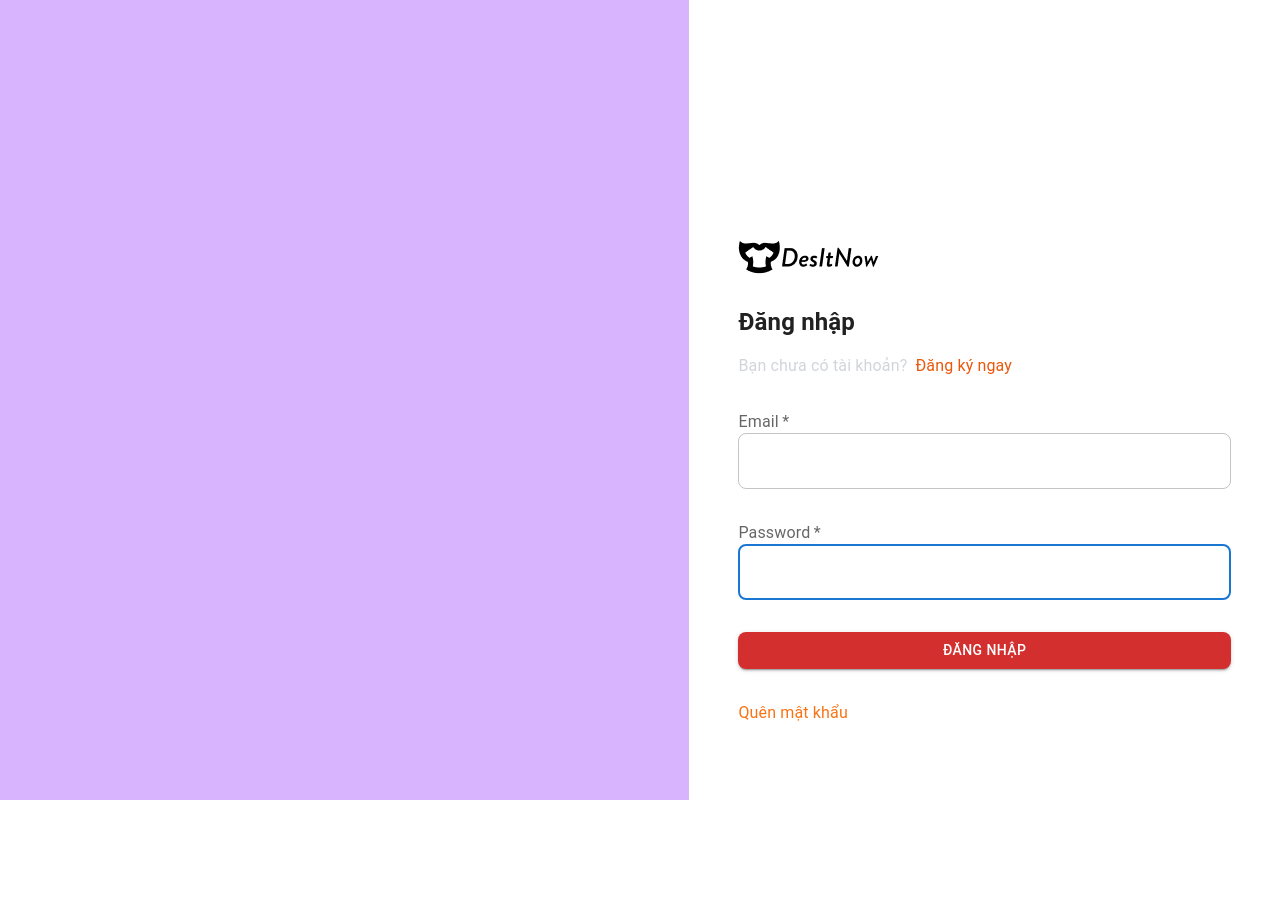
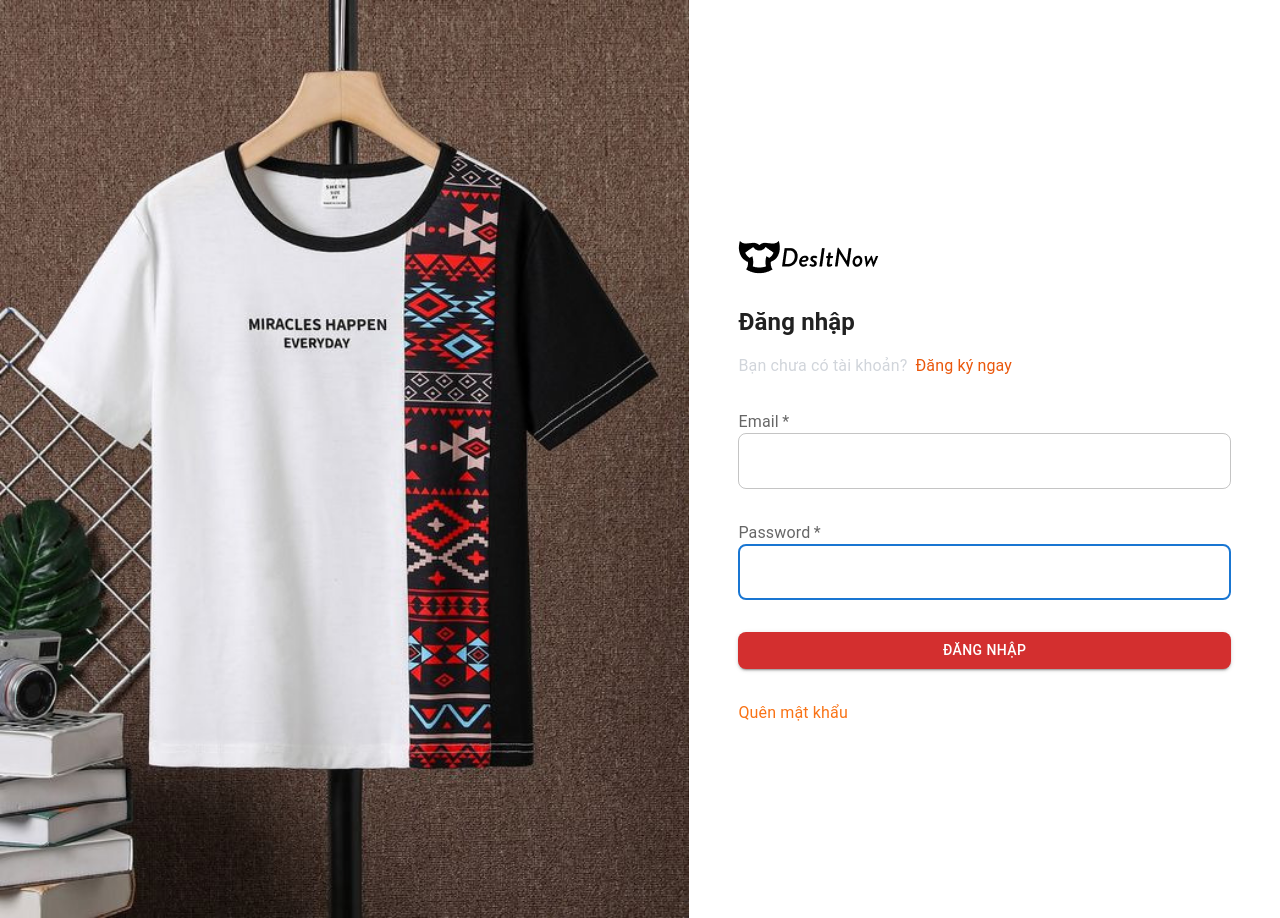
Before and after one commit to nguyendangbanghn93/des-it-now-web, a React (Vite) app: page /auth in a window 1280 px wide. Before the commit the page ends 800 px from the top, so only its background shows below. Built offline with nearby package versions, Linux system fonts and the light colour scheme; no server answers; what vietnam-qr-pay would draw is missing.

Commit message:
add image in page auth

```diff
--- a/src/assets/index.ts
+++ b/src/assets/index.ts
@@ -1,3 +1,4 @@
 import LOGO from "./images/logo-black.png";
 import LOGO_WHITE from "./images/logo-white.png";
-export { LOGO, LOGO_WHITE };
+import AUTH from "./images/auth.jpg";
+export { LOGO, LOGO_WHITE, AUTH };
--- a/src/pages/Auth/index.tsx
+++ b/src/pages/Auth/index.tsx
@@ -1,6 +1,6 @@
 import { Route, Routes, useLocation, useNavigate } from "react-router-dom";
 
-import { LOGO } from "@/assets";
+import { AUTH, LOGO } from "@/assets";
 import Login from "@/components/Login";
 import Register from "@/components/Register";
 import useAuthStore from "@/stores/authStore";
@@ -19,7 +19,9 @@ export default function AuthPage(_props: IAuthPageProps) {
 
   return (
     <div className="flex min-h-svh">
-      <div className="w-7/12 bg-purple-300"></div>
+      <div className="w-7/12 bg-purple-300">
+        <img src={AUTH} alt="" className="w-full h-full object-cover" />
+      </div>
       <div className="w-6/12 bg-white flex justify-center">
         <div className="max-w-[500px] w-2/3 md:w-5/6 mt-60 ">
           <img src={LOGO} className="mb-8" />
--- a/src/pages/Requests/index.tsx
+++ b/src/pages/Requests/index.tsx
@@ -163,7 +163,6 @@ export default function Requests(_props: IRequestsProps) {
         open={openCreateRequest}
         handleClose={() => setOpenCreateRequest(false)}
       />
-      {context}
       <div className="container mx-auto mt-20 p-4 flex flex-col gap-4">
         <div className="flex justify-between items-center">
           <div className="text-3xl">Danh sách yêu cầu</div>
```
Also changed, not shown: src/assets/images/auth.jpg (added).
